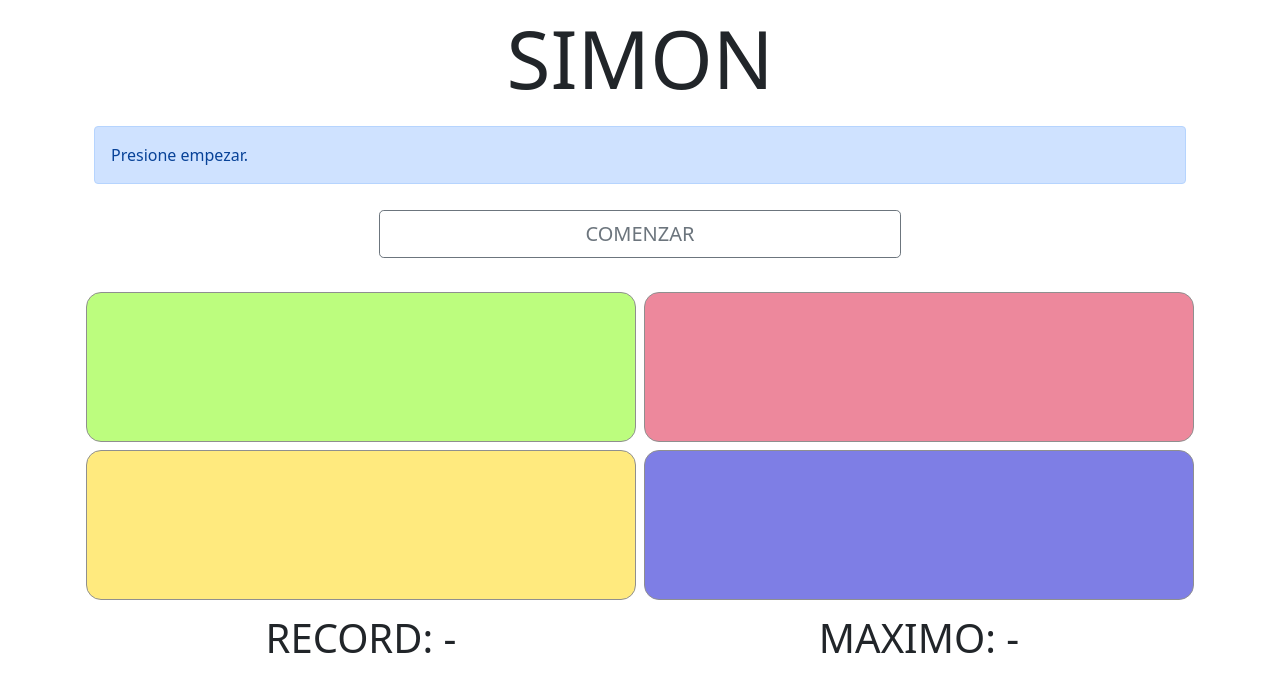
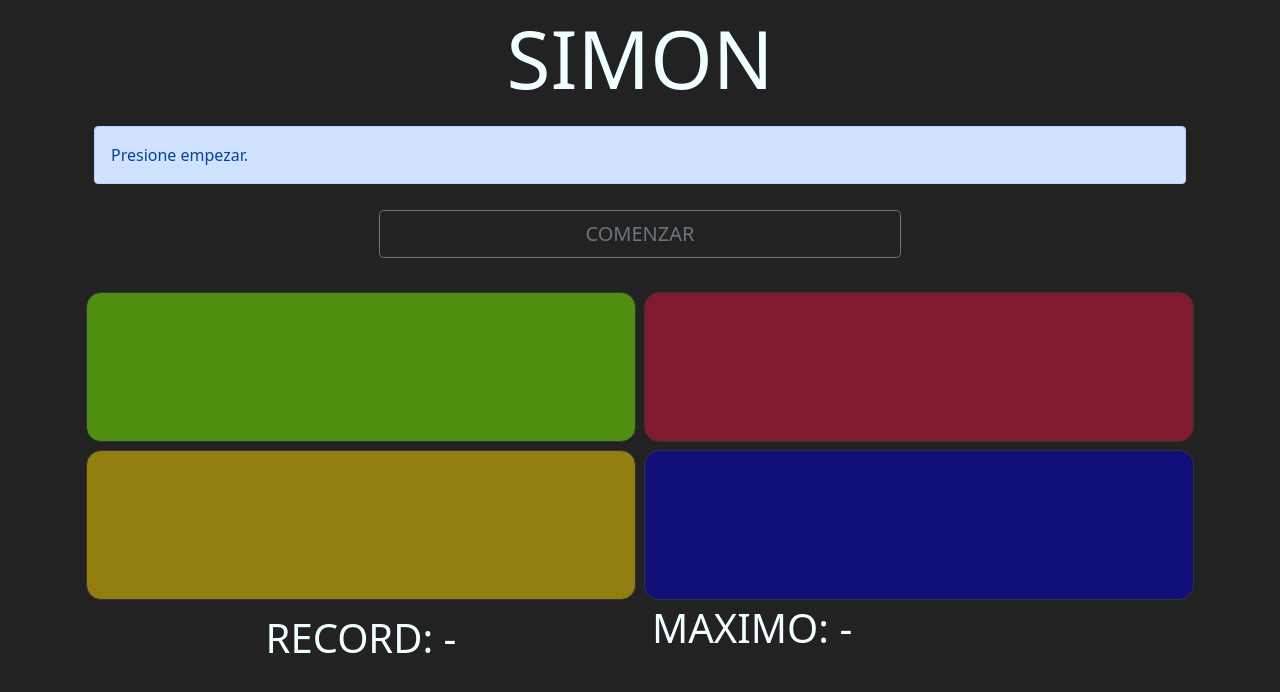
Before and after one commit to txalo/SIMON-DICE, a website: page index.html in a window 1280 px wide. Drawn offline with nearby package versions, Linux system fonts and the light colour scheme.

Commit message:
refactor(css): Se cambiaron nombres de clases y color de body. Se quitan lineas comentadas

```diff
--- a/css/main.css
+++ b/css/main.css
@@ -1,3 +1,8 @@
+body{
+    background-color: #222;
+    color: azure;
+}
+
 h1{
     text-align: center;
     font-weight: bold;
@@ -18,33 +23,26 @@ h1{
     height: 150px;
     opacity: 0.5;
     border-radius: 15px;
-    border: 1px solid #222;
+    border: 1px solid #444;
 }
 
 #cuadro-1{
     background-color:#7cfc00;
-    /* border-top-left-radius: 150px; */
 }
 
 #cuadro-2{
     background-color: #dc143c;
-    /* margin: 0px 0px 20px 0px; */
-    /* border-top-right-radius: 150px; */
 }
 
 #cuadro-3{
     background-color: #ffd700;
-    /* margin: 20px 0px 0px 0px; */
-    /* border-bottom-left-radius: 150px; */
 }
 
 #cuadro-4{
     background-color: #0000cd;
-    /* margin: 20px 0px 0px 0px; */
-    /* border-bottom-right-radius: 150px;     */
 }
 
-#record, #maxima{
+#record, #actual{
     margin: 10px 20px 0 20px;
     text-align: center;
 }
```
